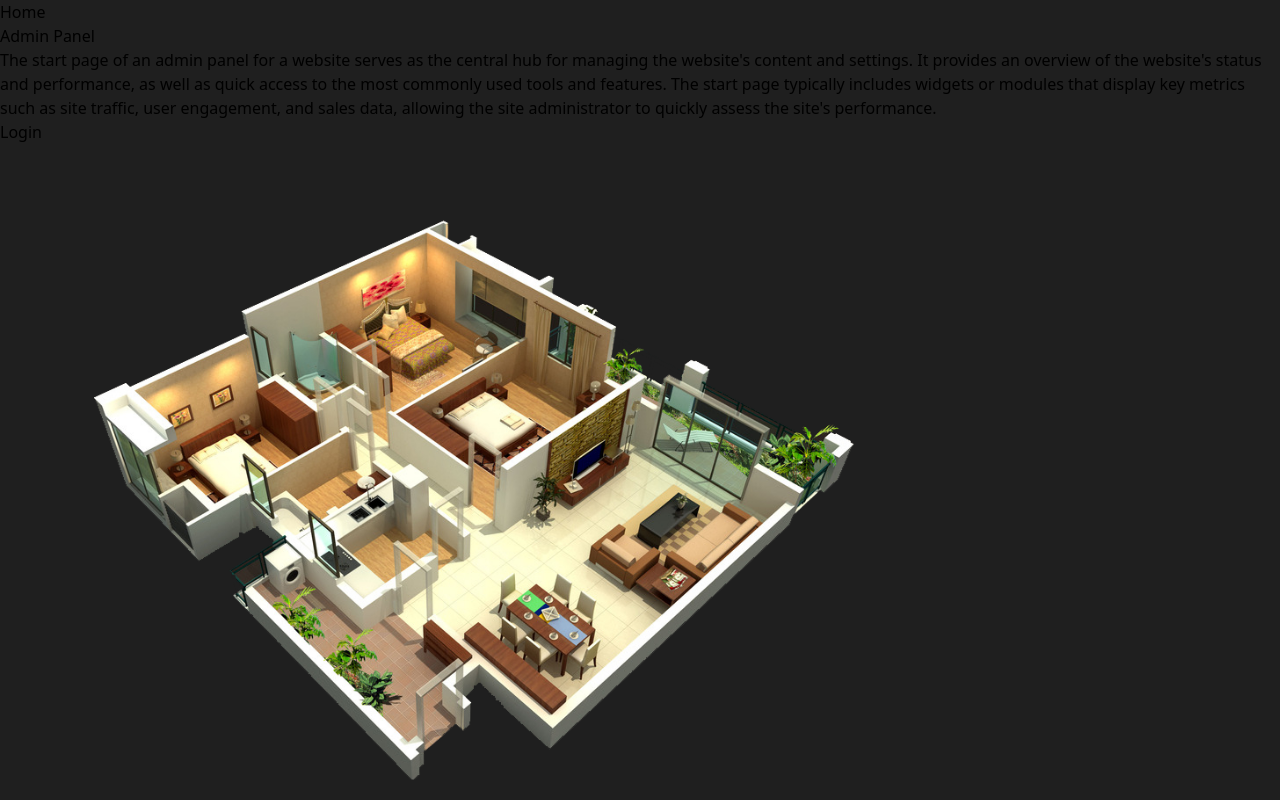
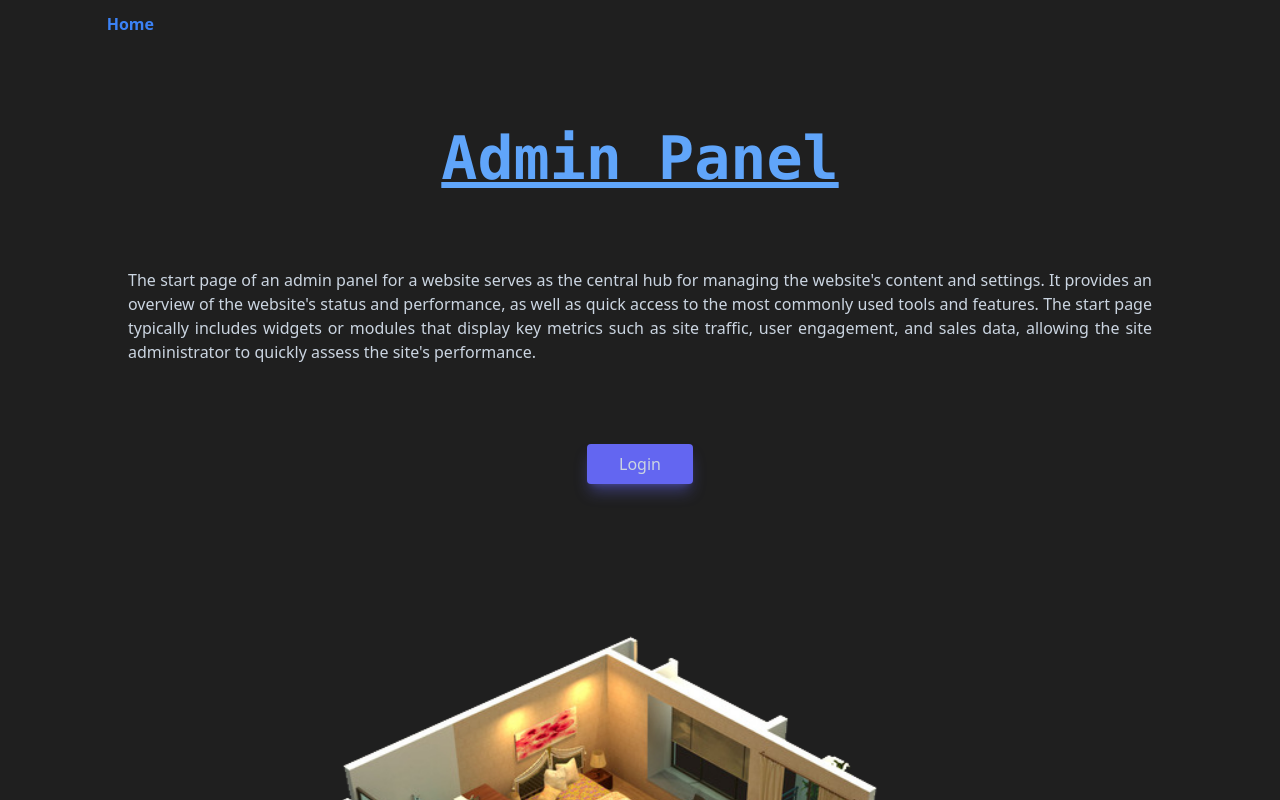
Before and after one commit to Talerchik-Aleksey/3d-portfolio-admin, a React (Vite) app: page / in a window 1280 px wide. Shown: the top 800 px of the page. Built offline with nearby package versions, Linux system fonts and the light colour scheme.

Commit message:
fix: update tailwind config

```diff
--- a/tailwind.config.js
+++ b/tailwind.config.js
@@ -1,6 +1,6 @@
 /** @type {import('tailwindcss').Config} */
 module.exports = {
-  content: ["./pages/**/*.{js,ts,jsx,tsx}", "./components/**/*.{js,ts,jsx,tsx}"],
+  purge: ["./src/**/*.{js,jsx,ts,tsx}", "./public/index.html"],
   theme: {
     extend: {},
   },
```
